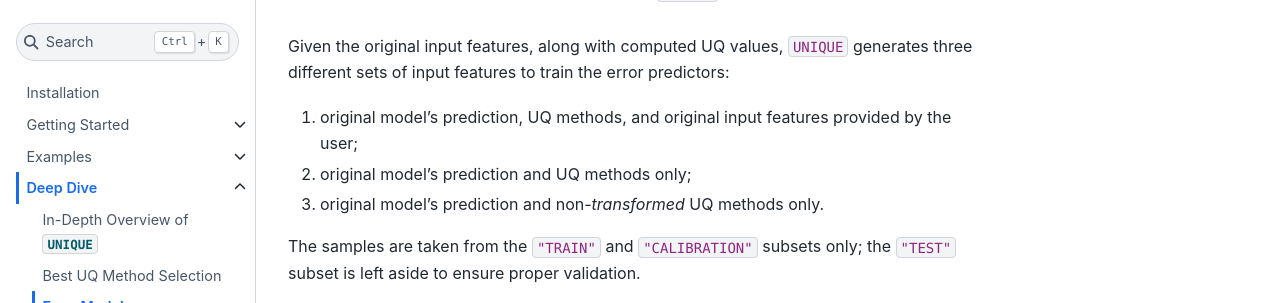
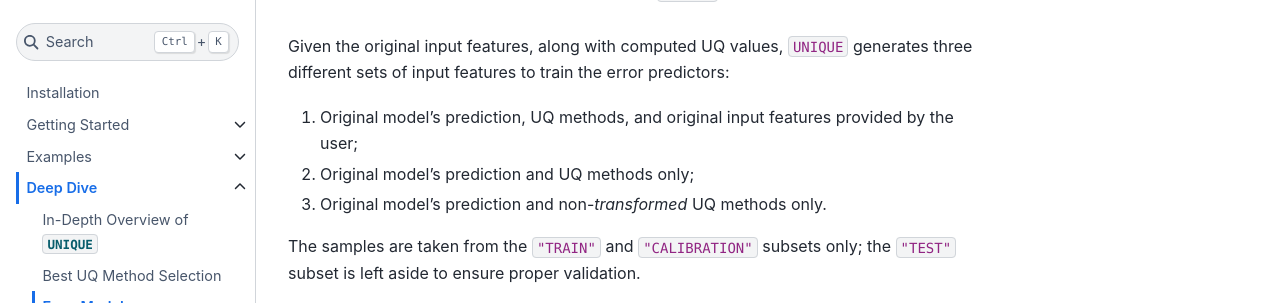
Before and after one commit to Novartis/UNIQUE, a Sphinx documentation site: the page built from docs/source/indepth/error_models.md, in a window 1280 px wide and 900 px high, scrolled down 705 px. Shown: the part 153-456 px from the top of the window. Built offline with Sphinx 7.4.7 and the Sphinx Book theme 1.1.4, drawn with Linux system fonts in a browser that asks for light colours; pages that are not in the unit, such as notebooks, are missing from menus.

Commit message:
Minor fixes to documentation

```diff
--- a/docs/source/indepth/error_models.md
+++ b/docs/source/indepth/error_models.md
@@ -27,9 +27,9 @@ where {math}`y = label` and {math}`\hat{y} = prediction`.
 {{error_model_schema}}
 
 Given the original input features, along with computed UQ values, `UNIQUE` generates three different sets of input features to train the error predictors:
-1. original model’s prediction, UQ methods, and original input features provided by the user;
-2. original model’s prediction and UQ methods only;
-3. original model’s prediction and non-_transformed_ UQ methods only.
+1. Original model’s prediction, UQ methods, and original input features provided by the user;
+2. Original model’s prediction and UQ methods only;
+3. Original model’s prediction and non-_transformed_ UQ methods only.
 
 The samples are taken from the `"TRAIN"` and `"CALIBRATION"` subsets only; the `"TEST"` subset is left aside to ensure proper validation.
 
```
Also changed, not shown: docs/source/getting_started/prepare_pipeline.md (+1 -1 lines).
